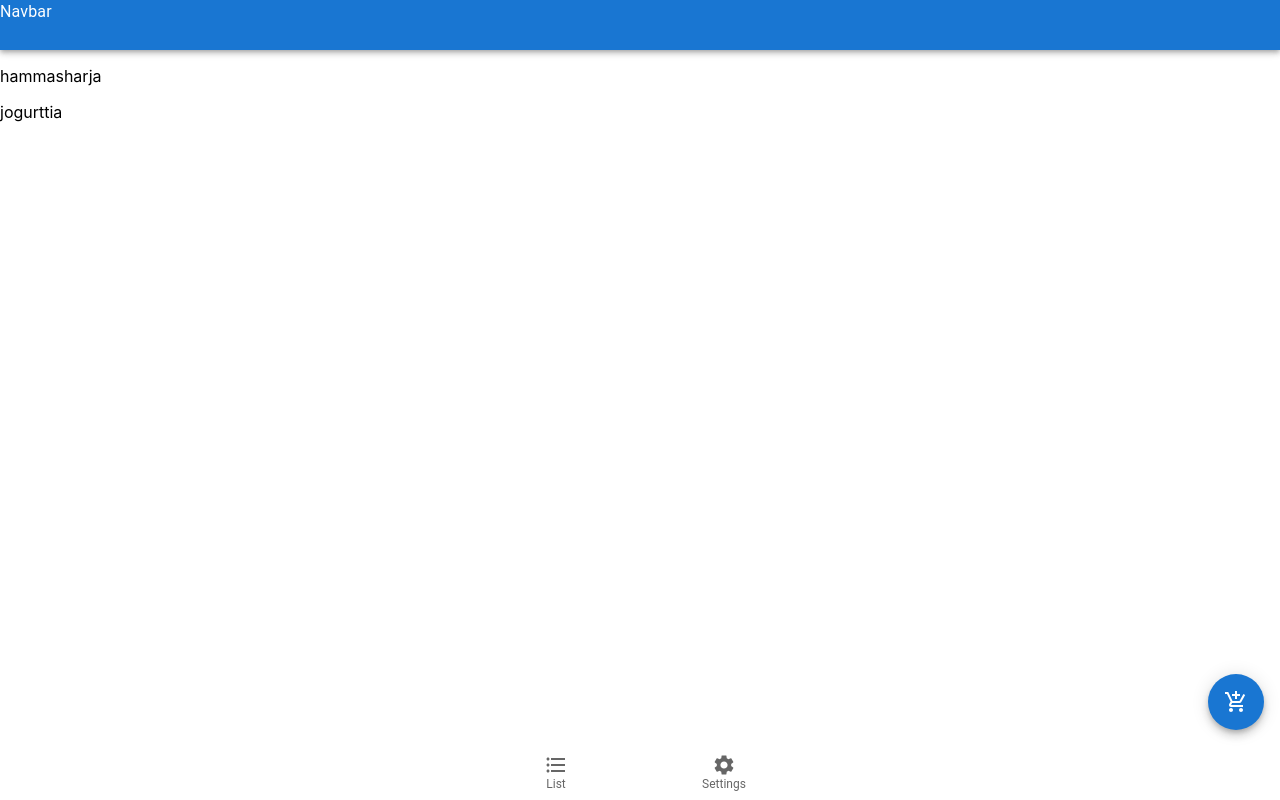
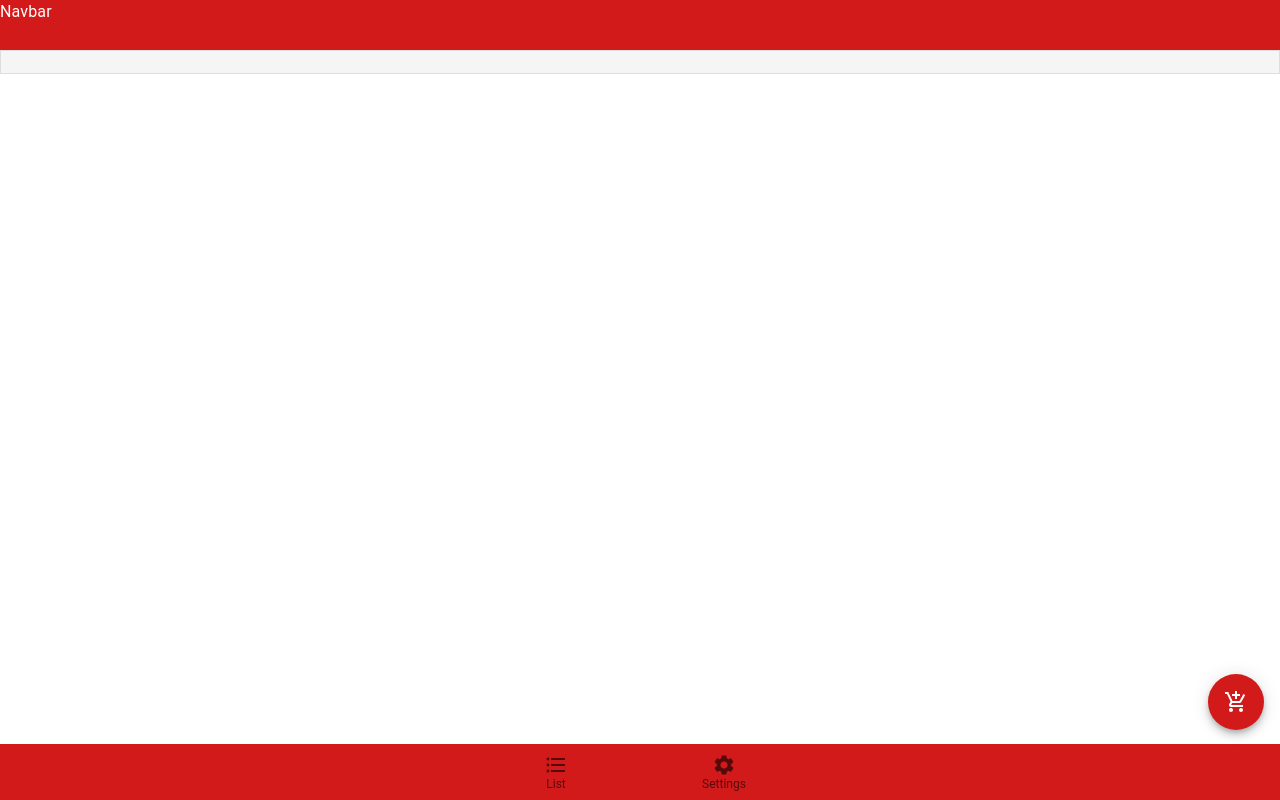
Before and after one commit to markukal/shopping-list-pwa, a Next.js app: page / in a window 1280 px wide. Built offline with nearby package versions, Linux system fonts and the light colour scheme.

Commit message:
added localstorage functionality and themeprovider

```diff
--- a/components/BottomNav.tsx
+++ b/components/BottomNav.tsx
@@ -2,17 +2,26 @@ import { BottomNavigation, BottomNavigationAction } from "@mui/material";
 import FormatListBulletedIcon from "@mui/icons-material/FormatListBulleted";
 import SettingsIcon from "@mui/icons-material/Settings";
 import { useRouter } from "next/router";
+import { FC } from "react";
+import { useTheme } from "@mui/system";
 
-export const BottomNav = () => {
+interface IBottomNavProps {}
+
+export const BottomNav: FC<IBottomNavProps> = () => {
   const router = useRouter();
-
+  const theme = useTheme();
   const onLink = (href: string) => {
     router.push(href);
   };
 
   return (
     <BottomNavigation
-      sx={{ position: "fixed", bottom: 0, width: "100%" }}
+      sx={{
+        position: "fixed",
+        bottom: 0,
+        width: "100%",
+        background: `${theme.palette.primary.main}`,
+      }}
       showLabels
     >
       <BottomNavigationAction
--- a/components/ItemContainer.tsx
+++ b/components/ItemContainer.tsx
@@ -1,17 +1,65 @@
+import { IconButton } from "@mui/material";
 import { FC } from "react";
 import { IItems } from "../pages";
+import DeleteIcon from "@mui/icons-material/Delete";
+import styled from "@emotion/styled";
 
 interface IItemContainerProps {
   items: IItems[];
+  // eslint-disable-next-line unused-imports/no-unused-vars
+  setGroceries: (x: IItems[]) => void;
 }
 
-export const ItemContainer: FC<IItemContainerProps> = ({ items }) => {
+const NotebookContainer = styled.div`
+  background-color: #f5f5f5;
+  width: "95vw";
+  margin: 0 auto;
+  padding: 0;
+`;
+
+const NotebookList = styled.div`
+  color: #555;
+  font-size: 22px;
+  padding: 0 !important;
+  width: "90vw";
+  font-family: courier, monospace;
+  border: 1px solid #dedede;
+`;
+
+const ListRow = styled.li`
+  list-style: none;
+  border-bottom: 1px dotted #8f98e9;
+  text-indent: 10px;
+  height: auto;
+  text-transform: capitalize;
+`;
+
+export const ItemContainer: FC<IItemContainerProps> = ({
+  items,
+  setGroceries,
+}) => {
+  const handleDelete = (index: number) => {
+    items.splice(index, 1);
+    setGroceries(items);
+  };
+
   return (
     items && (
       <div>
-        {items.map((item, index) => (
-          <p key={index}>{item.item}</p>
-        ))}
+        <NotebookContainer>
+          <NotebookList>
+            <ul style={{ padding: 0 }}>
+              {items.map((item, index) => (
+                <ListRow key={index}>
+                  {item.item}
+                  <IconButton onClick={() => handleDelete(index)}>
+                    <DeleteIcon />
+                  </IconButton>
+                </ListRow>
+              ))}
+            </ul>
+          </NotebookList>
+        </NotebookContainer>
       </div>
     )
   );
--- a/components/TopBar.tsx
+++ b/components/TopBar.tsx
@@ -1,6 +1,9 @@
 import { AppBar, Typography } from "@mui/material";
+import { FC } from "react";
 
-export const TopBar = () => {
+interface ITopBarProps {}
+
+export const TopBar: FC<ITopBarProps> = ({}) => {
   return (
     <AppBar position="static" sx={{ height: "50px" }}>
       <Typography>Navbar</Typography>
--- /dev/null
+++ b/hooks/UseEventListener.tsx
@@ -0,0 +1,60 @@
+/* eslint-disable unused-imports/no-unused-vars */
+import { RefObject, useEffect, useRef } from "react";
+
+function useEventListener<K extends keyof WindowEventMap>(
+  eventName: K,
+  handler: (event: WindowEventMap[K]) => void
+): void;
+function useEventListener<
+  K extends keyof HTMLElementEventMap,
+  T extends HTMLElement = HTMLDivElement
+>(
+  eventName: K,
+  handler: (event: HTMLElementEventMap[K]) => void,
+  element: RefObject<T>
+): void;
+
+function useEventListener<
+  KW extends keyof WindowEventMap,
+  KH extends keyof HTMLElementEventMap,
+  T extends HTMLElement | void = void
+>(
+  eventName: KW | KH,
+  handler: (
+    event: WindowEventMap[KW] | HTMLElementEventMap[KH] | Event
+  ) => void,
+  element?: RefObject<T>
+) {
+  // Create a ref that stores handler
+  const savedHandler = useRef<typeof handler>();
+
+  useEffect(() => {
+    // Define the listening target
+    const targetElement: T | Window = element?.current || window;
+    if (!(targetElement && targetElement.addEventListener)) {
+      return;
+    }
+
+    // Update saved handler if necessary
+    if (savedHandler.current !== handler) {
+      savedHandler.current = handler;
+    }
+
+    // Create event listener that calls handler function stored in ref
+    const eventListener: typeof handler = (event) => {
+      // eslint-disable-next-line no-extra-boolean-cast
+      if (!!savedHandler?.current) {
+        savedHandler.current(event);
+      }
+    };
+
+    targetElement.addEventListener(eventName, eventListener);
+
+    // Remove event listener on cleanup
+    return () => {
+      targetElement.removeEventListener(eventName, eventListener);
+    };
+  }, [eventName, element, handler]);
+}
+
+export default useEventListener;
--- /dev/null
+++ b/hooks/UseLocalStorage.tsx
@@ -0,0 +1,93 @@
+/* eslint-disable unused-imports/no-unused-vars */
+import { Dispatch, SetStateAction, useEffect, useState } from "react";
+
+// See: https://usehooks-ts.com/react-hook/use-event-listener
+import useEventListener from "./UseEventListener";
+
+declare global {
+  interface WindowEventMap {
+    "local-storage": CustomEvent;
+  }
+}
+
+type SetValue<T> = Dispatch<SetStateAction<T>>;
+
+function useLocalStorage<T>(key: string, initialValue: T): [T, SetValue<T>] {
+  // Get from local storage then
+  // parse stored json or return initialValue
+  const readValue = (): T => {
+    // Prevent build error "window is undefined" but keep keep working
+    if (typeof window === "undefined") {
+      return initialValue;
+    }
+
+    try {
+      const item = window.localStorage.getItem(key);
+      return item ? (parseJSON(item) as T) : initialValue;
+    } catch (error) {
+      console.warn(`Error reading localStorage key “${key}”:`, error);
+      return initialValue;
+    }
+  };
+
+  // State to store our value
+  // Pass initial state function to useState so logic is only executed once
+  const [storedValue, setStoredValue] = useState<T>(readValue);
+
+  // Return a wrapped version of useState's setter function that ...
+  // ... persists the new value to localStorage.
+  const setValue: SetValue<T> = (value) => {
+    // Prevent build error "window is undefined" but keeps working
+    if (typeof window == "undefined") {
+      console.warn(
+        `Tried setting localStorage key “${key}” even though environment is not a client`
+      );
+    }
+
+    try {
+      // Allow value to be a function so we have the same API as useState
+      const newValue = value instanceof Function ? value(storedValue) : value;
+
+      // Save to local storage
+      window.localStorage.setItem(key, JSON.stringify(newValue));
+
+      // Save state
+      setStoredValue(newValue);
+
+      // We dispatch a custom event so every useLocalStorage hook are notified
+      window.dispatchEvent(new Event("local-storage"));
+    } catch (error) {
+      console.warn(`Error setting localStorage key “${key}”:`, error);
+    }
+  };
+
+  useEffect(() => {
+    setStoredValue(readValue());
+    // eslint-disable-next-line react-hooks/exhaustive-deps
+  }, []);
+
+  const handleStorageChange = () => {
+    setStoredValue(readValue());
+  };
+
+  // this only works for other documents, not the current one
+  useEventListener("storage", handleStorageChange);
+
+  // this is a custom event, triggered in writeValueToLocalStorage
+  // See: useLocalStorage()
+  useEventListener("local-storage", handleStorageChange);
+
+  return [storedValue, setValue];
+}
+
+export default useLocalStorage;
+
+// A wrapper for "JSON.parse()"" to support "undefined" value
+function parseJSON<T>(value: string | null): T | undefined {
+  try {
+    return value === "undefined" ? undefined : JSON.parse(value ?? "");
+  } catch (error) {
+    console.log("parsing error on", { value });
+    return undefined;
+  }
+}
--- a/pages/_app.tsx
+++ b/pages/_app.tsx
@@ -1,8 +1,29 @@
 import "../styles/globals.css";
 import type { AppProps } from "next/app";
+import { createTheme, ThemeProvider } from "@mui/material/styles";
+import { useMemo } from "react";
+import useLocalStorage from "../hooks/UseLocalStorage";
 
 function MyApp({ Component, pageProps }: AppProps) {
-  return <Component {...pageProps} />;
+  const [themeColor, setThemeColor] = useLocalStorage<string>(
+    "themeColor",
+    "#d31a1a"
+  );
+  const theme = useMemo(
+    () =>
+      createTheme({
+        palette: {
+          primary: { main: themeColor },
+        },
+      }),
+    [themeColor]
+  );
+
+  return (
+    <ThemeProvider theme={theme}>
+      <Component {...pageProps} setThemeColor={setThemeColor} />
+    </ThemeProvider>
+  );
 }
 
 export default MyApp;
--- a/pages/index.tsx
+++ b/pages/index.tsx
@@ -1,10 +1,10 @@
-import { Box } from "@mui/material";
+import { Box, useTheme } from "@mui/material";
 import type { NextPage } from "next";
-import { useState } from "react";
-import { AddModal } from "../components/AddButton";
+import { AddModal } from "../components/AddModal";
 import { BottomNav } from "../components/BottomNav";
 import { ItemContainer } from "../components/ItemContainer";
 import { TopBar } from "../components/TopBar";
+import useLocalStorage from "../hooks/UseLocalStorage";
 
 export interface IItems {
   item: string;
@@ -12,10 +12,12 @@ export interface IItems {
 }
 
 const Home: NextPage = () => {
-  const [groceries, setGroceries] = useState<IItems[]>([
-    { item: "hammasharja", checked: true },
-    { item: "jogurttia", checked: true },
-  ]);
+  const theme = useTheme();
+  const [groceries, setGroceries] = useLocalStorage<IItems[]>("groceries", []);
+  // const [themeColor, setThemeColor] = useLocalStorage<string>(
+  //   "themeColor",
+  //   theme.palette.primary.main
+  // );
 
   const addItems = (items: IItems[]) => {
     const arrA = groceries;
@@ -28,7 +30,7 @@ const Home: NextPage = () => {
   return (
     <Box sx={{ height: "100vh" }}>
       <TopBar />
-      <ItemContainer items={groceries} />
+      <ItemContainer items={groceries} setGroceries={setGroceries} />
       {/* actually a button to open a modal */}
       <AddModal addItems={addItems} />
       <BottomNav />
```
Also changed, not shown: pages/settings.tsx (+31 -2 lines), components/AddModal.tsx (renamed from components/AddButton.tsx).
